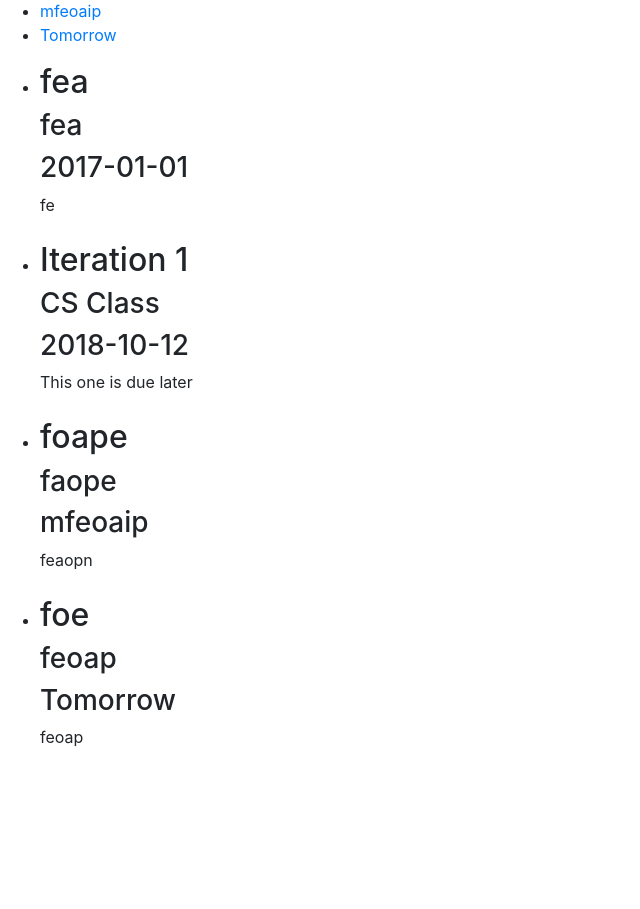
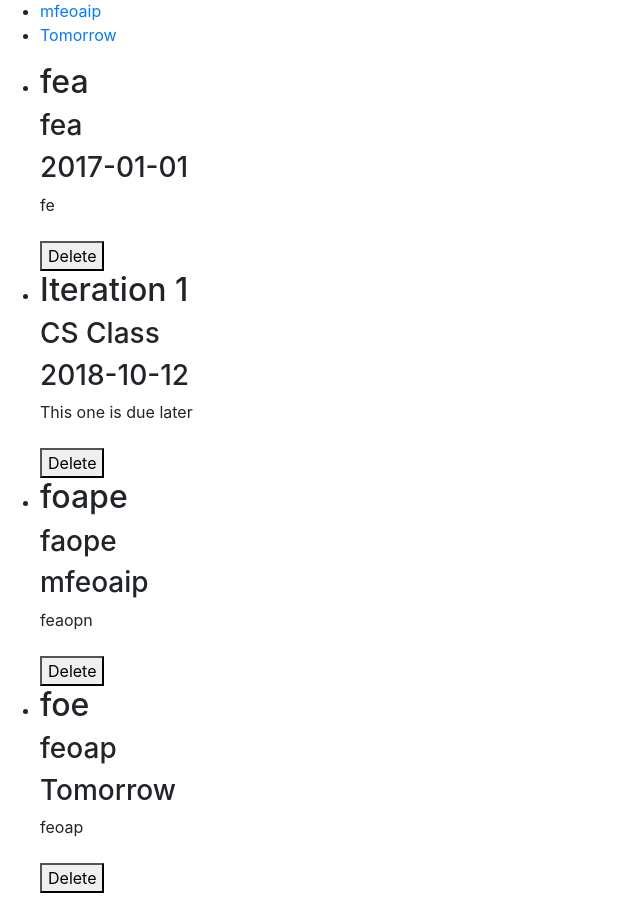
Before and after one commit to Jemimahh/project-assignmentplanner-v2, a Flask app: page / in a window 1280 px wide. Shown: the part 525-1434 px from the top of the page, without its empty margins (0-640 px from the left). Before the commit the page ends 1272 px from the top, so only its background shows below. Run offline with Flask 2, Linux system fonts and the light colour scheme; data comes from the database, SQL or seed files in the repository; some libraries are stand-ins or nearby versions.

Commit message:
Added a button to show on page for the function to delete assignments

```diff
--- a/templates/show_assignments.html
+++ b/templates/show_assignments.html
@@ -29,6 +29,11 @@
         <h3>{{ assignment.class }}</h3>
         <h3>{{ assignment.duedate }}</h3>
         {{ assignment.description|safe }}<br><br>
+
+    <form action="{{ url_for('del_assignment') }}" method="post">
+        <input type="hidden" name="id" value="{{ assignment.id }}">
+        <button type="submit" class="del-button">Delete</button>
+    </form>
     </li>
   {% else %}
     <li><em>You don't have any assignments currently.</em></li>
```
